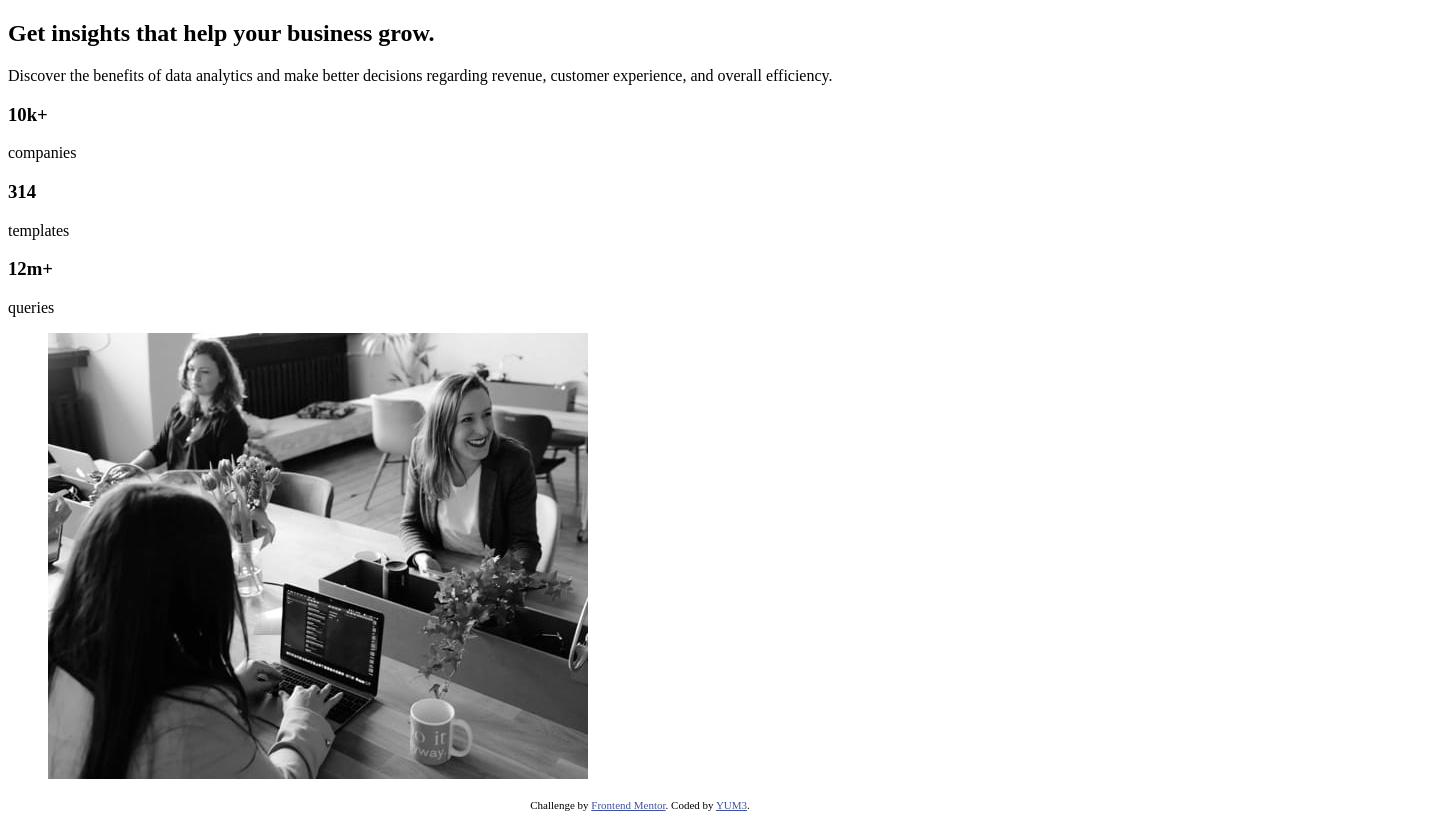
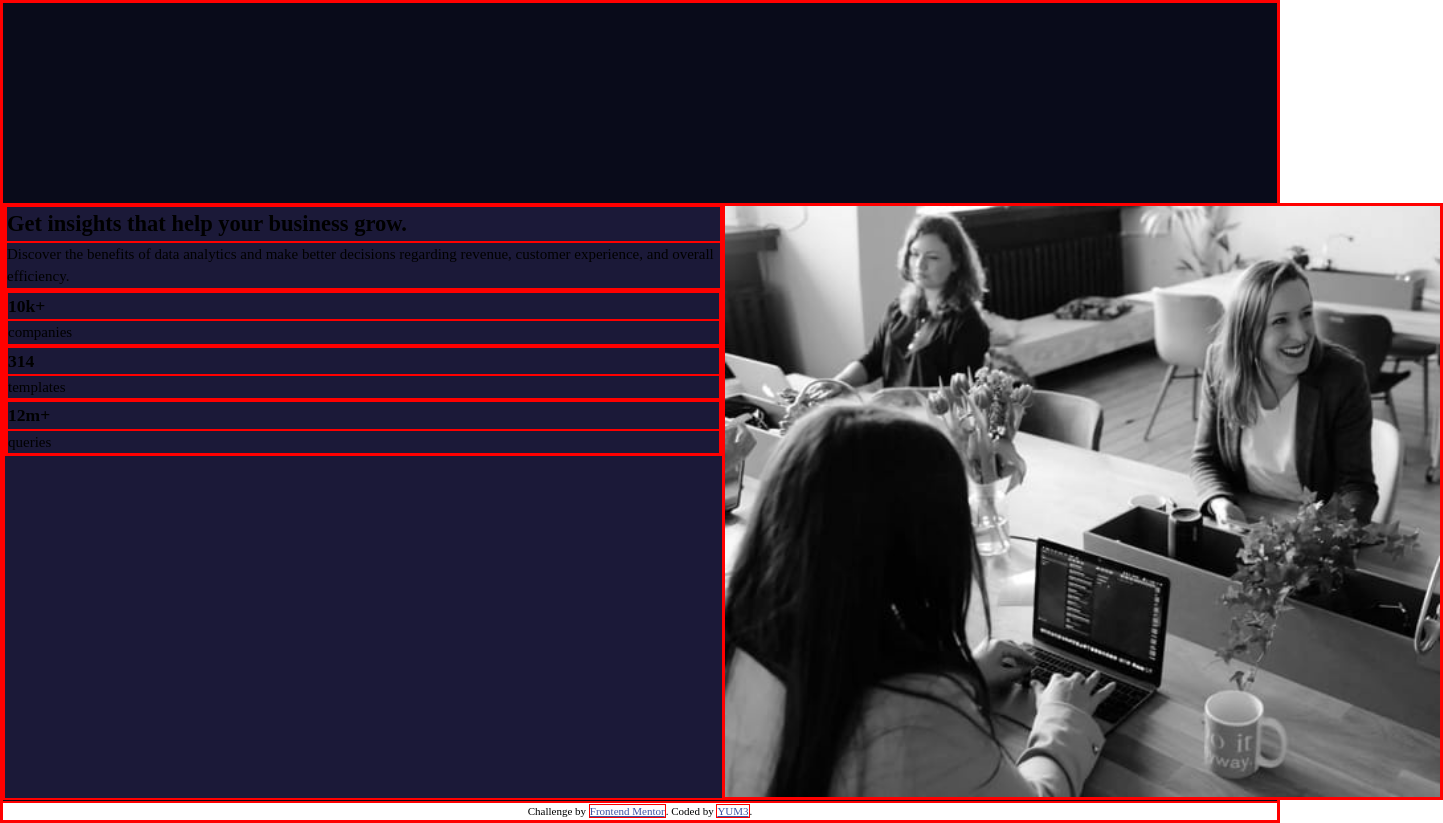
Before and after one commit to A-yum3/Stats-preview-card-component, a plain HTML site: page index.html in a window 1280 px wide. Shown: the whole page, 1443 px wide, since content can reach past the window. Drawn offline with Linux system fonts and the light colour scheme.

Commit message:
card base layout

```diff
--- a/css/style.scss
+++ /dev/null
@@ -1,5 +0,0 @@
-@charset "utf-8";
-
-@import "foundation/**";
-@import "layout/**";
-@import "object/**";
--- a/index.html
+++ b/index.html
@@ -13,7 +13,8 @@
     />
 
     <title>Frontend Mentor | Stats preview card component</title>
-
+    <link rel="stylesheet" href="css/style.css" />
+    <link rel="preconnect" href="https://fonts.gstatic.com" />
     <!-- Feel free to remove these styles or customise in your own stylesheet 👍 -->
     <style>
       .attribution {
@@ -26,31 +27,41 @@
     </style>
   </head>
   <body>
-    <section>
-      <div>
-        <div>
-          <h2>Get insights that help your business grow.</h2>
-          <p>
-            Discover the benefits of data analytics and make better decisions
-            regarding revenue, customer experience, and overall efficiency.
-          </p>
-        </div>
-        <div>
-          <div>
-            <h3>10k+</h3>
-            <p>companies</p>
+    <section class="p-card">
+      <div class="p-card__inner">
+        <div class="p-card__left">
+          <div class="p-card__header">
+            <h2 class="p-card__title">
+              Get insights that help your business grow.
+            </h2>
+            <p class="p-card__p">
+              Discover the benefits of data analytics and make better decisions
+              regarding revenue, customer experience, and overall efficiency.
+            </p>
           </div>
-          <div>
-            <h3>314</h3>
-            <p>templates</p>
-          </div>
-          <div>
-            <h3>12m+</h3>
-            <p>queries</p>
+          <div class="p-card__stats">
+            <div class="p-card__stat">
+              <h3 class="p-card__title--small">10k+</h3>
+              <p class="p-card__p">companies</p>
+            </div>
+            <div class="p-card__stat">
+              <h3 class="p-card__title--small">314</h3>
+              <p class="p-card__p">templates</p>
+            </div>
+            <div class="p-card__stat">
+              <h3 class="p-card__title--small">12m+</h3>
+              <p class="p-card__title">queries</p>
+            </div>
           </div>
         </div>
+        <figure class="p-card__right">
+          <img
+            class="p-card__image"
+            src="./images/image-header-desktop.jpg"
+            alt=""
+          />
+        </figure>
       </div>
-      <figure><img src="./images/image-header-desktop.jpg" alt="" /></figure>
     </section>
 
     <div class="attribution">
--- /dev/null
+++ b/scss/foundation/_base.scss
@@ -0,0 +1,20 @@
+body {
+  font-size: $font-size;
+}
+
+@import url("https://fonts.googleapis.com/css2?family=Inter:wght@400;700&family=Lexend+Deca&display=swap");
+
+@mixin media-queries($key) {
+  @media (min-width: map-get($break-point, $key )) {
+    @content;
+  }
+}
+
+@mixin responsive-width {
+  @include media-queries(more-sm) {
+    width: 375px;
+  }
+  @include media-queries(more-md) {
+    width: 1440px;
+  }
+}
--- a/css/foundation/_variables.scss
+++ b/scss/foundation/_variables.scss
@@ -6,7 +6,14 @@ $accent: hsl(277, 64%, 61%);
 
 // Neutral
 $white: hsl(0, 0%, 100%);
-$p-white: hsla(0, 0%, 100%, 0.75);
+$mp-white: hsla(0, 0%, 100%, 0.75);
 $sh-white: hsla(0, 0%, 100%, 0.6);
 
 $font-size: 15px;
+$font-inter: "Inter", sans-serif;
+$font-lex: "Lexend Deca", sans-serif;
+
+$break-point: (
+  more-sm: 400px,
+  more-md: 768px,
+);
--- /dev/null
+++ b/scss/object/project/_card.scss
@@ -0,0 +1,28 @@
+* {
+  border: solid red 1px;
+}
+
+.p-card {
+  background-color: $main-background;
+  height: 100vh;
+  padding: 200px calc((100% - 1440px) / 2);
+
+  &__inner {
+    @include responsive-width;
+    display: flex;
+    justify-content: center;
+  }
+
+  &__left {
+    width: 50%;
+    background-color: $card-background;
+  }
+
+  &__right {
+    width: 50%;
+  }
+
+  &__image {
+    width: 100%;
+  }
+}
--- /dev/null
+++ b/scss/style.scss
@@ -0,0 +1,10 @@
+@charset "utf-8";
+
+@import "foundation/reset";
+@import "foundation/variables";
+@import "foundation/base";
+// @import "layout/**";
+// @import "object/component/**";
+@import "object/project/card";
+
+// @import "object/utility/**";
```
Also changed, not shown: css/layout/_section.scss (deleted), css/style.css (added), css/style.min.css (added), scss/foundation/_reset.scss (renamed from css/foundation/_reset.scss), 2 other files.
